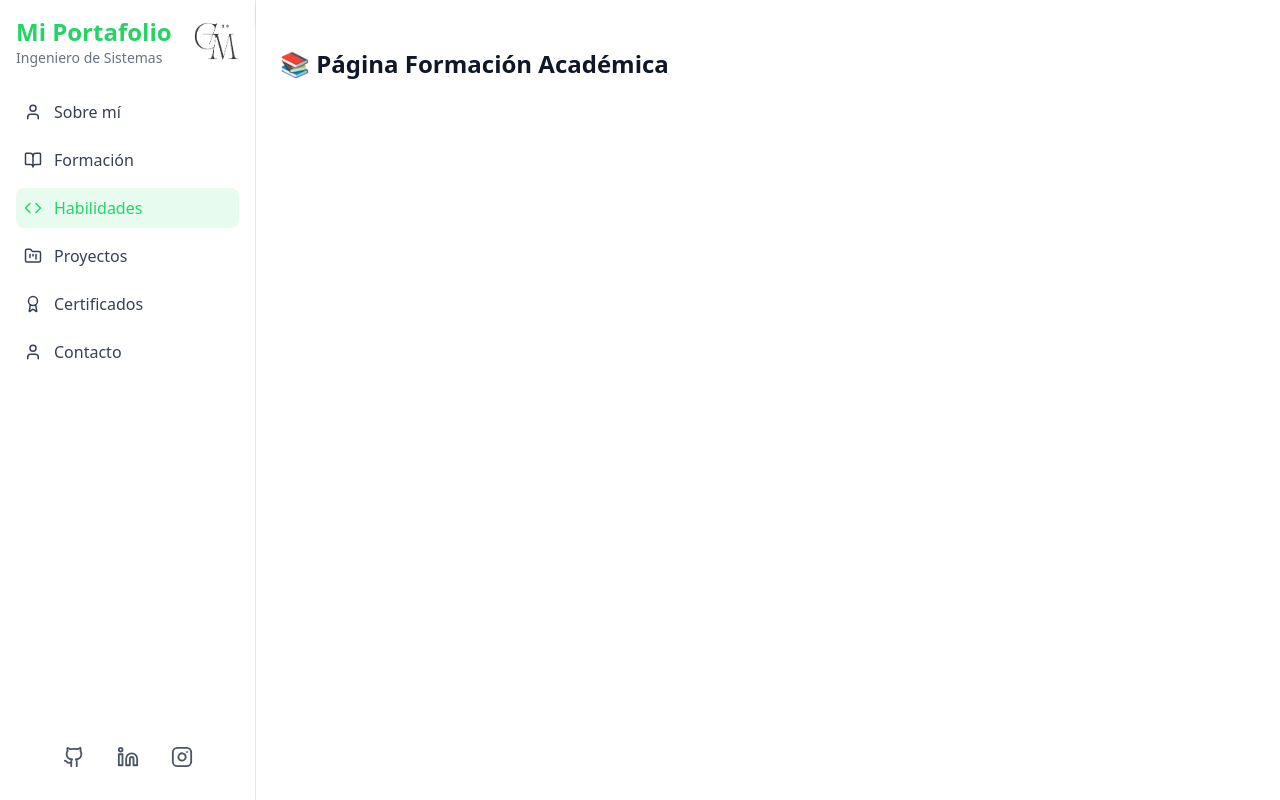
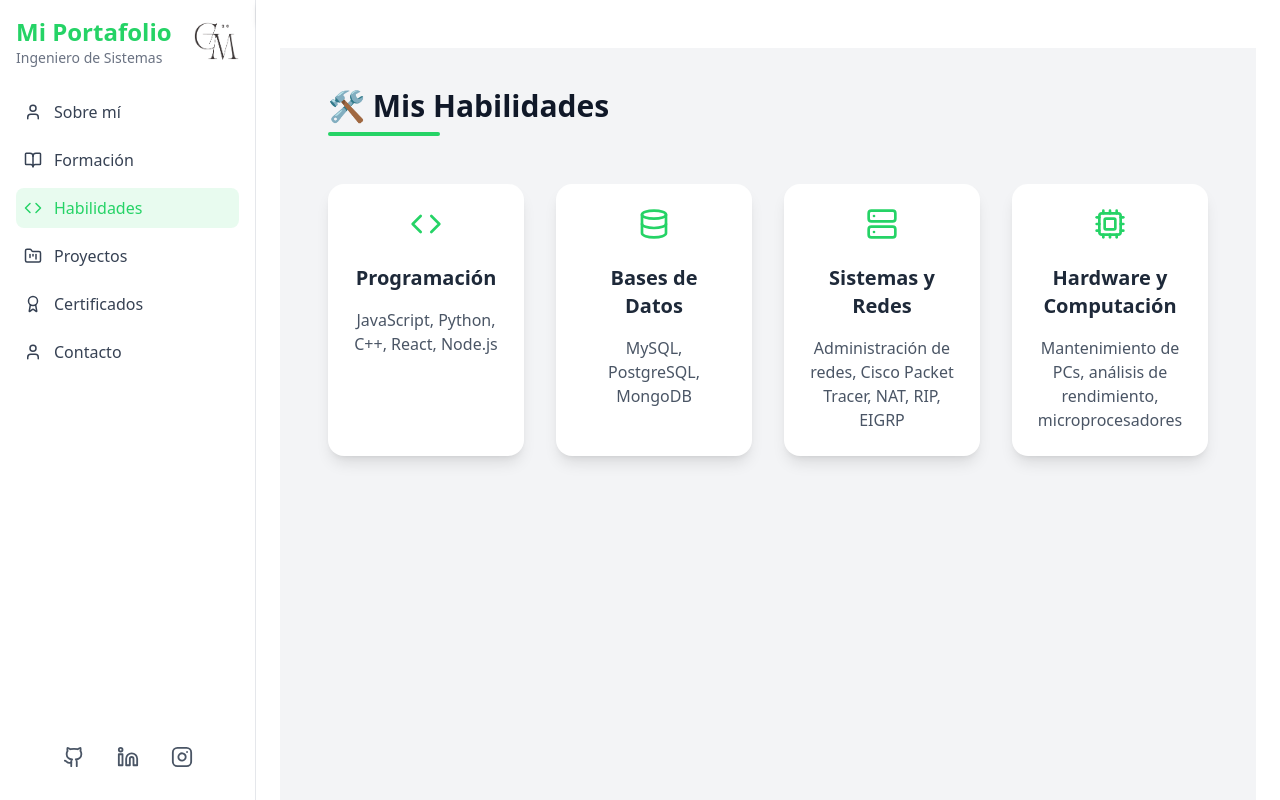
Before and after one commit to GianMarco-20/portafolio-dashboard, a React (Vite) app in the folder frontend/: page /habilidades in a window 1280 px wide. Built offline with nearby package versions, Linux system fonts and the light colour scheme.

Commit message:
Update Habilidades.jsx

```diff
--- a/frontend/src/pages/Habilidades.jsx
+++ b/frontend/src/pages/Habilidades.jsx
@@ -1,6 +1,59 @@
-// frontend/src/pages/Formacion.jsx
+// src/pages/Habilidades.jsx
 import React from "react";
+import { Code, Database, Cpu, Server } from "lucide-react";
 
-export default function Formacion() {
-  return <h2 className="text-2xl font-bold">📚 Página Formación Académica</h2>;
-}
+const Habilidades = () => {
+  const habilidades = [
+    {
+      nombre: "Programación",
+      descripcion: "JavaScript, Python, C++, React, Node.js",
+      icono: <Code className="w-8 h-8 text-[#25D366]" />,
+    },
+    {
+      nombre: "Bases de Datos",
+      descripcion: "MySQL, PostgreSQL, MongoDB",
+      icono: <Database className="w-8 h-8 text-[#25D366]" />,
+    },
+    {
+      nombre: "Sistemas y Redes",
+      descripcion: "Administración de redes, Cisco Packet Tracer, NAT, RIP, EIGRP",
+      icono: <Server className="w-8 h-8 text-[#25D366]" />,
+    },
+    {
+      nombre: "Hardware y Computación",
+      descripcion: "Mantenimiento de PCs, análisis de rendimiento, microprocesadores",
+      icono: <Cpu className="w-8 h-8 text-[#25D366]" />,
+    },
+  ];
+
+  return (
+    <div className="bg-gray-100 min-h-screen flex flex-col">
+      <div className="flex-1 px-4 md:px-12 pt-10 pb-16 flex flex-col max-w-6xl mx-auto w-full">
+
+        {/* Título principal */}
+        <h1 className="text-2xl md:text-3xl font-bold text-gray-900 mb-12 text-center md:text-left relative">
+          🛠️ Mis Habilidades
+          <span className="block w-24 md:w-28 h-1 bg-[#25D366] rounded mt-2 mx-auto md:mx-0"></span>
+        </h1>
+
+        {/* Contenedor de habilidades */}
+        <div className="grid grid-cols-1 sm:grid-cols-2 md:grid-cols-3 lg:grid-cols-4 gap-8">
+          {habilidades.map((hab, index) => (
+            <div
+              key={index}
+              className="bg-white rounded-2xl shadow-lg p-6 flex flex-col gap-4 items-center text-center hover:scale-105 hover:shadow-2xl transition-transform duration-300"
+            >
+              <div className="mb-2">{hab.icono}</div>
+              <h3 className="text-lg md:text-xl font-semibold text-gray-800">
+                {hab.nombre}
+              </h3>
+              <p className="text-gray-600 text-sm md:text-base">{hab.descripcion}</p>
+            </div>
+          ))}
+        </div>
+      </div>
+    </div>
+  );
+};
+
+export default Habilidades;
```
